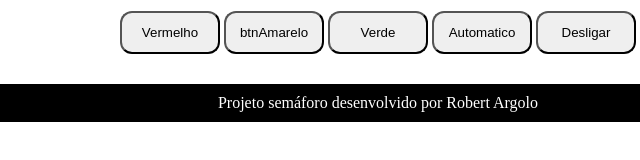
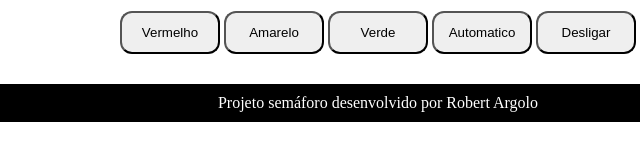
Before and after one commit to robert-argolo/projeto_semaforo, a plain HTML site: page index.html in a window 1280 px wide. Shown: the part 530-690 px from the top of the page, 262-902 px from the left. Drawn offline with Linux system fonts and the light colour scheme.

Commit message:
correção nome btn

```diff
--- a/index.html
+++ b/index.html
@@ -20,7 +20,7 @@
         </section>
         <section id="containerBtns">
             <button id="btnVermelho">Vermelho</button>
-            <button id="btnAmarelo">btnAmarelo</button>
+            <button id="btnAmarelo">Amarelo</button>
             <button id="btnVerde">Verde</button>
             <button id="btnAutomatico">Automatico</button>
             <button id="btnDesligar">Desligar</button>
```
